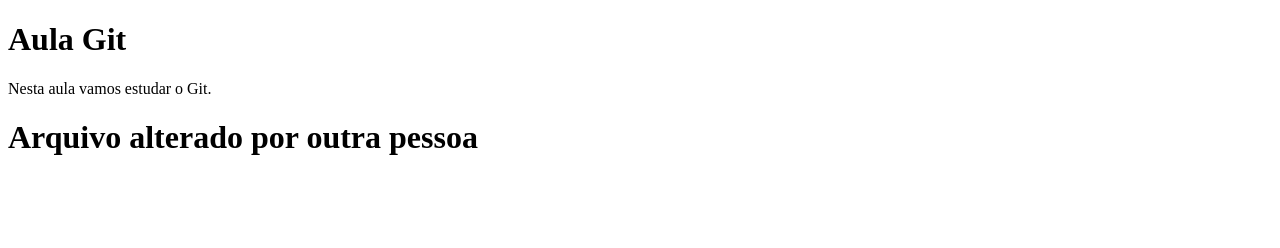
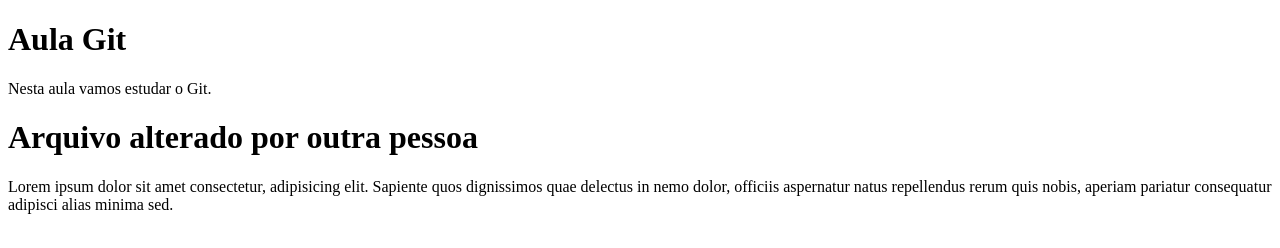
Before and after one commit to BiaAS2/aula_cleber, a plain HTML site: page index.html in a window 1280 px wide. Drawn offline with Linux system fonts and the light colour scheme.

Commit message:
Edited folder

```diff
--- a/index.html
+++ b/index.html
@@ -9,6 +9,8 @@
   <body>
     <h1>Aula Git</h1>
     <p>Nesta aula vamos estudar o Git.</p>
+
     <h1> Arquivo alterado por outra pessoa</h1>
+    <p>Lorem ipsum dolor sit amet consectetur, adipisicing elit. Sapiente quos dignissimos quae delectus in nemo dolor, officiis aspernatur natus repellendus rerum quis nobis, aperiam pariatur consequatur adipisci alias minima sed.</p>
   </body>
 </html>
```
